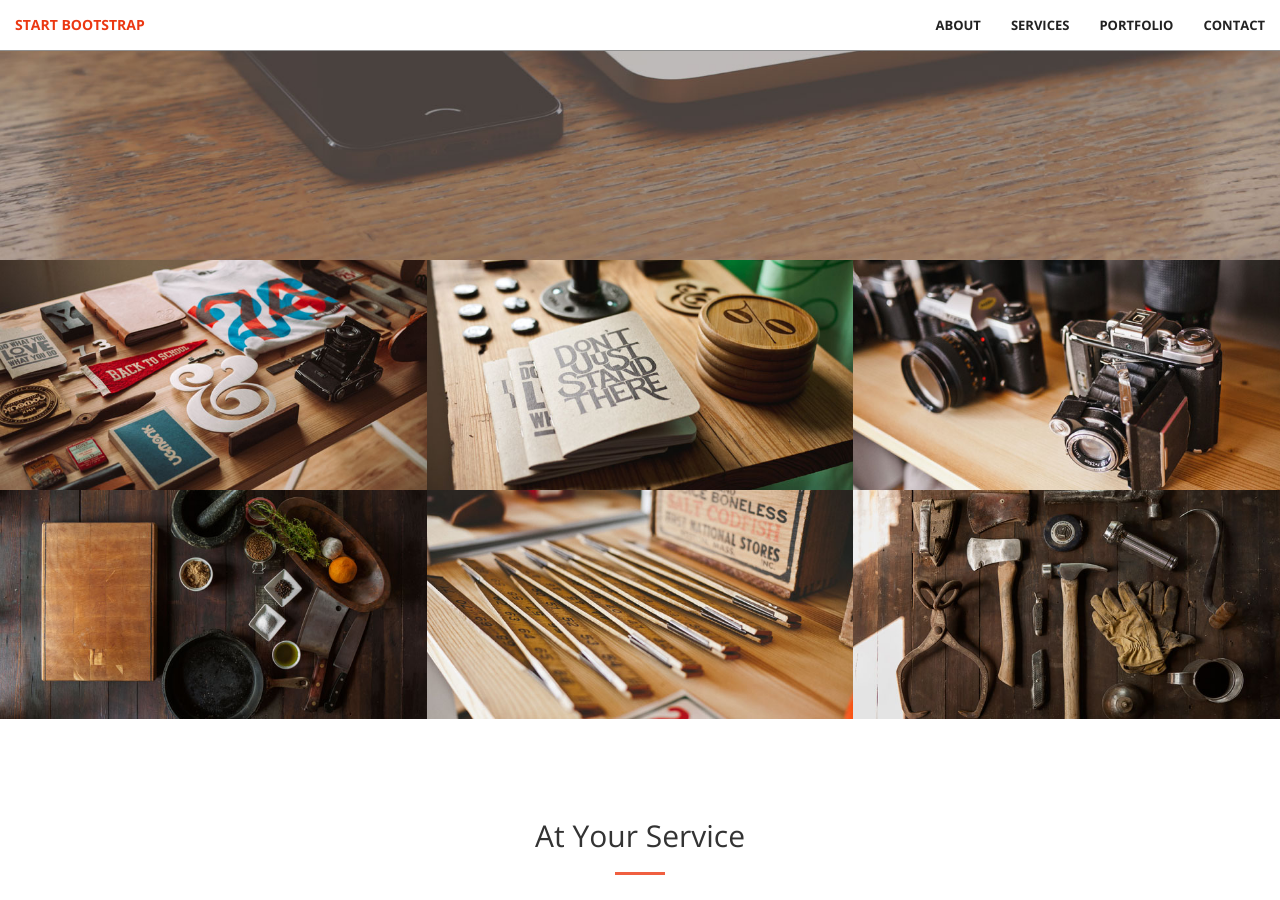
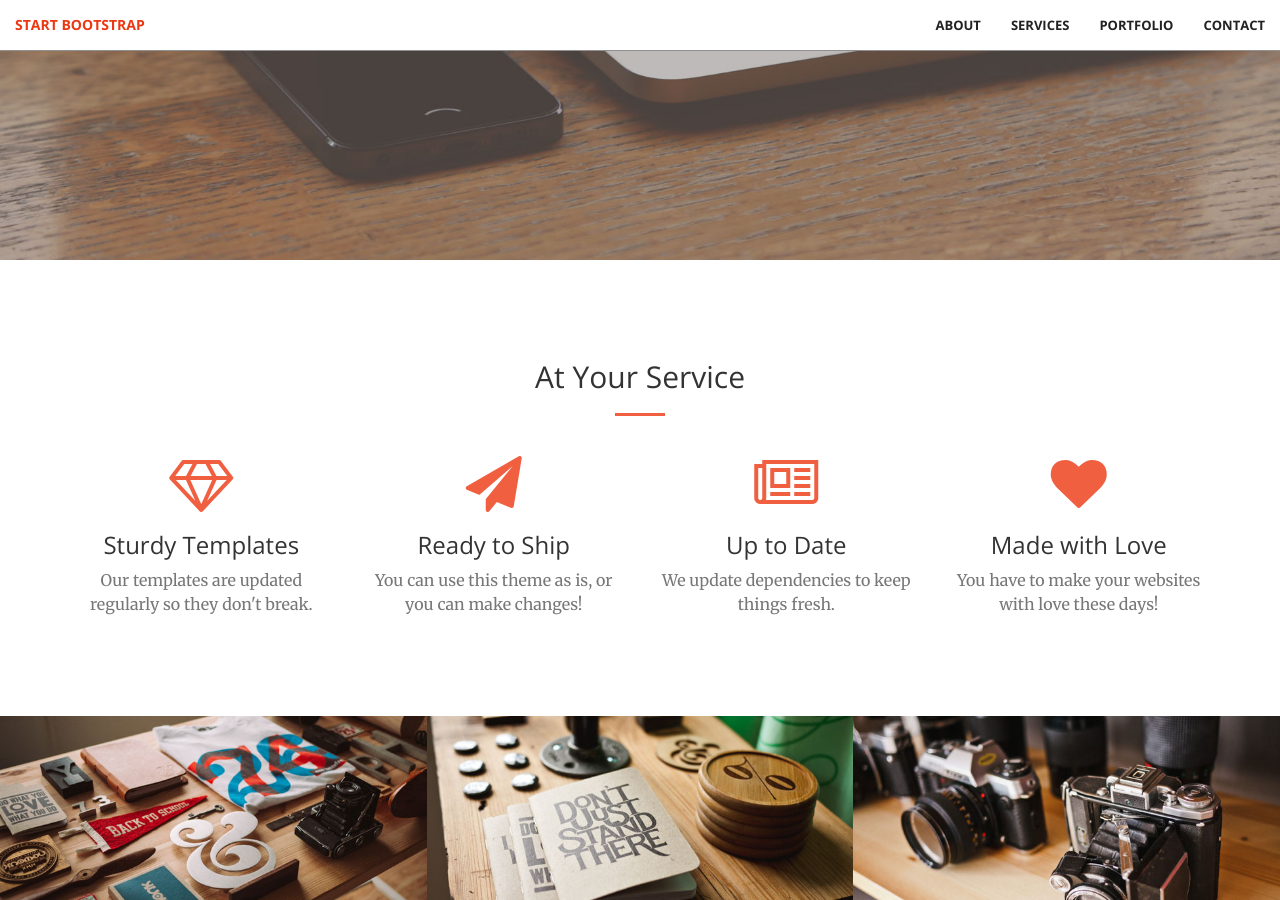
Before and after one commit to DrHeffner/mdm-capital-website, a Jekyll site: the page built from index.html, in a window 1280 px wide and 900 px high, scrolled down 640 px. Built offline with Jekyll 4.4.1, drawn with Linux system fonts in a browser that asks for light colours.

Commit message:
fixed order of webpage structure

```diff
--- a/_layouts/front.html
+++ b/_layouts/front.html
@@ -6,8 +6,8 @@
 <body id="page-top">
   {% include nav.html %}
   {% include header.html %}
+  {% include services.html %}
   {% include portfolio.html %}
-  {% include services.html %}
   {% include call-to-action.html %}
   {% include aside.html %}
   {% include contact.html %}
```
